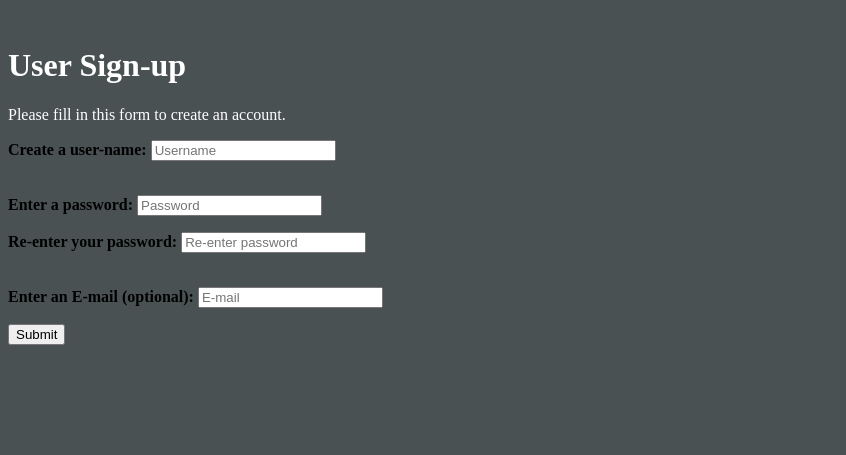
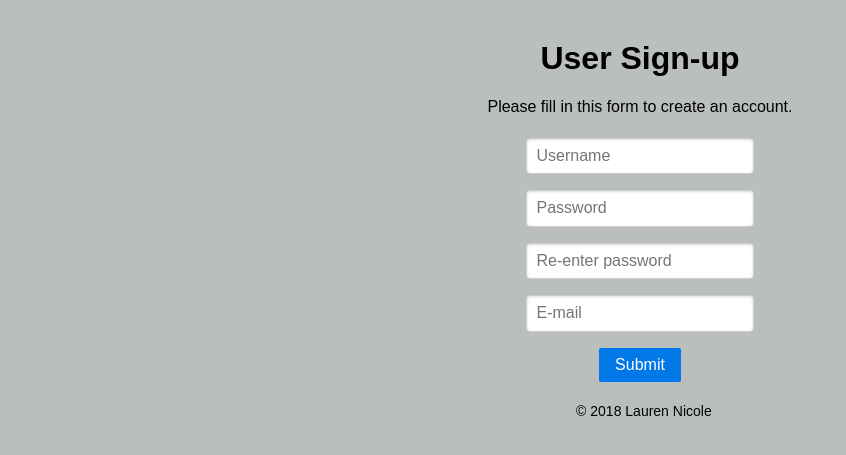
Before and after one commit to LaurenNicole5710/user-signup, a Flask app: page / in a window 1280 px wide. Shown: the top 455 px of the page, without its empty margins (0-846 px from the left). Run offline with Flask 2, Linux system fonts and the light colour scheme; some libraries are stand-ins or nearby versions.

Commit message:
added CSS

```diff
--- a/main.py
+++ b/main.py
@@ -34,7 +34,7 @@ def validate_form():
 
     #password
     if password == '':
-        passord_error = "Please enter a password."
+        password_error = "Please enter a password."
     elif len(password) <= 3 or len(password)>= 20:
         password_error = "Please enter a password between 3 and 20 characters"
 
@@ -58,9 +58,9 @@ def validate_form():
         return render_template('welcome.html', username=username)
     else:
         return render_template('index.html', username=username,
-                        password=password,
+                        password=password, confirm_password=confirm_password,
                         user_email=user_email, username_error=username_error,
-                        password_error=password_error, confirm_error= confirm_error,
+                        password_error=password_error, confirm_error=confirm_error,
                         email_error=email_error
                         )
 
--- a/templates/index.html
+++ b/templates/index.html
@@ -1,58 +1,66 @@
 <!doctype html>
-<html>
+    <html>
         <head>
-            <link rel="stylesheet" href="styles.css">
-            <style>body {
-                    background-color: rgb(73, 81, 82);
-                }
 
-                h1 {
-                    color: rgb(255, 255, 255);
-                }
+            <meta charset="utf-8">
+            <meta name="viewport" content="width=device-width, initial-scale=1.0">
 
-                p {
-                    color: rgb(255, 255, 255);
-                }
+            <title>User Sign-up</title>
 
-                p.error {
-                    color: red;
-                }</style>
+            <link rel="stylesheet" href="https://unpkg.com/purecss@1.0.0/build/pure-min.css">    <!--[if lte IE 8]>
+            <link rel="stylesheet" href="https://unpkg.com/purecss@1.0.0/build/grids-responsive-old-ie-min.css">
+            <![endif]-->
+            <!--[if gt IE 8]><!-->
+                <link rel="stylesheet" href="https://unpkg.com/purecss@1.0.0/build/grids-responsive-min.css">
+            <!--<![endif]-->
+                <style>
+                    body {
+                          background-color: rgb(186, 190, 190);
+                         }
+                    p.error {
+                             color: red;
+                            }
+
+                </style>
         </head>
-    <body>
-           <br>
-    <h1><strong>User Sign-up</strong></h1>
-    <p>Please fill in this form to create an account.</p>
+        <center>
+        <body>
+             <br>
+        <h1><strong>User Sign-up</strong></h1>
+        <p>Please fill in this form to create an account.</p>
 
-    <form action="/validate" method='POST'>
-        <label><strong>Create a user-name:</strong>
+        <form action="/validate" method='POST' class="pure-form pure-form-aligned">
+        <fieldset>
+
+        <div class="pure-control-group">
             <input name="username" placeholder="Username" type="text" value="{{username}}"/>
-        </label>
-        <p class="error">{{username_error}}</p>
+            <p class="error">{{username_error}}</p>
+        </div>
 
-            <br>
+        <div class="pure-control-group">
+            <input name="password" placeholder="Password" type="password"value="{{password}}"/>
+            <p class="error">{{password_error}}</p>
+        </div>
 
-        <label><strong>Enter a password:</strong>
-            <input name="password" placeholder="Password" type="password"value="{{password}}"/>
-        </label>
-        <p class="error">{{password_error}}</p>
+        <div class="pure-control-group"></div>
+            <input name="confirm_password" placeholder="Re-enter password" type="password" value="{{confirm_password}}"/>
+            <p class="error">{{confirm_error}}</p>
+        </div>
 
-        <label><strong>Re-enter your password:</strong>
-            <input name="confirm_password" placeholder="Re-enter password" type="password" value="{{confirm_password}}"/>
-        </label>
-        <p class="error">{{confirm_error}}</p>
+        <div class="pure-control-group">
+            <input name="user_email" placeholder="E-mail" type="text" value="{{user_email}}"/>
+            <p class="error">{{email_error}}</p>
+        </div>
 
-            <br>
+        <div class="pure-control-group">
+            <button type="submit" class="pure-button pure-button-primary">Submit</button>
+        </div>
 
-        <label><strong>Enter an E-mail (optional):</strong>
-            <input name="user_email" placeholder="E-mail" type="text" value="{{user_email}}"/>
-        </label>
-        <p class="error">{{email_error}}</p>
-
-        <label>
-            <input type="submit" value="Submit"/>
-        </label>
-
-
+    </fieldset>
     </form>
+    </center>
+    <footer align="center">
+        <span style="font-size: 14px;">&nbsp &copy; 2018 Lauren Nicole</span>
+    </footer>
     </body>
 </html>
```
Also changed, not shown: styles.css (renamed from templates/styles.css).
